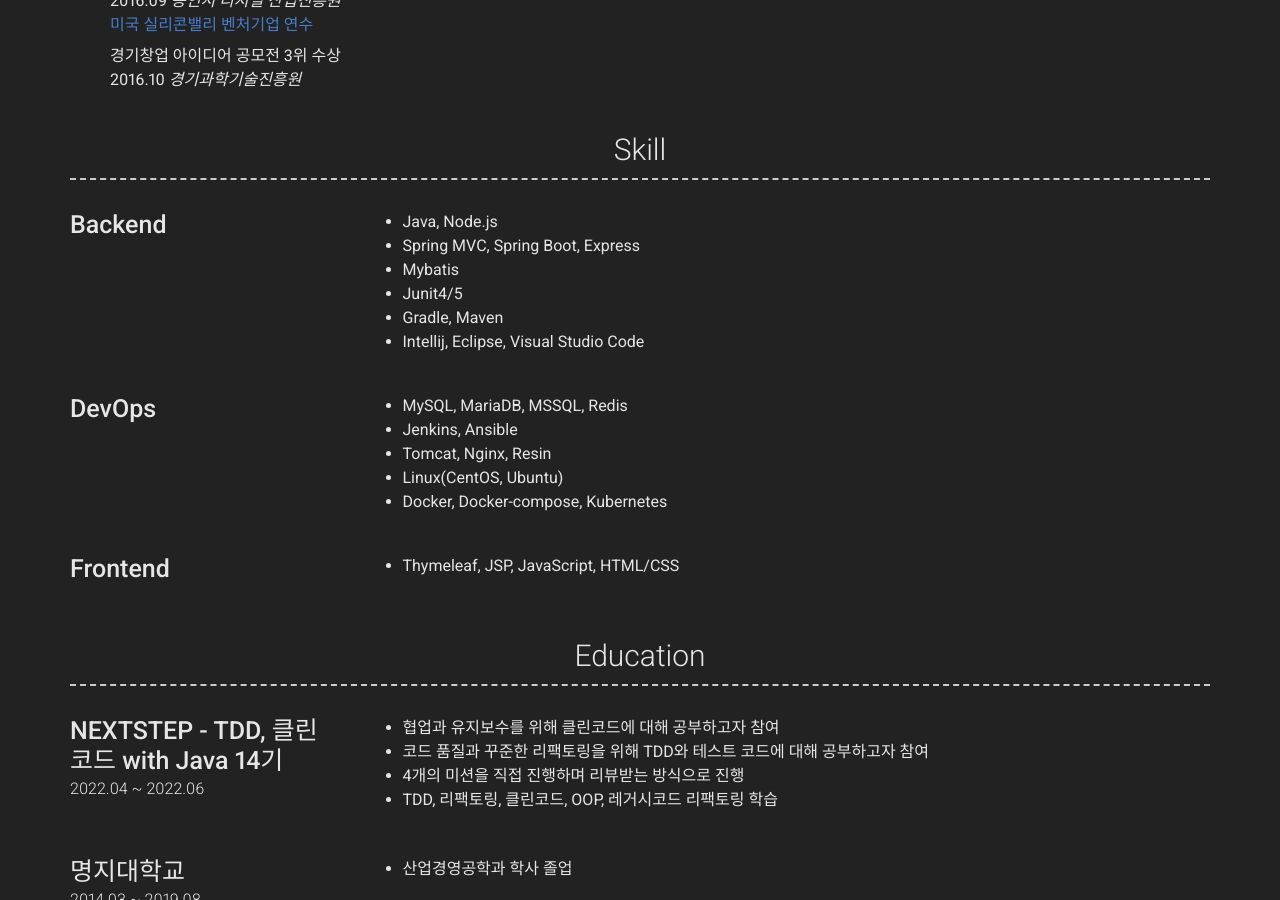
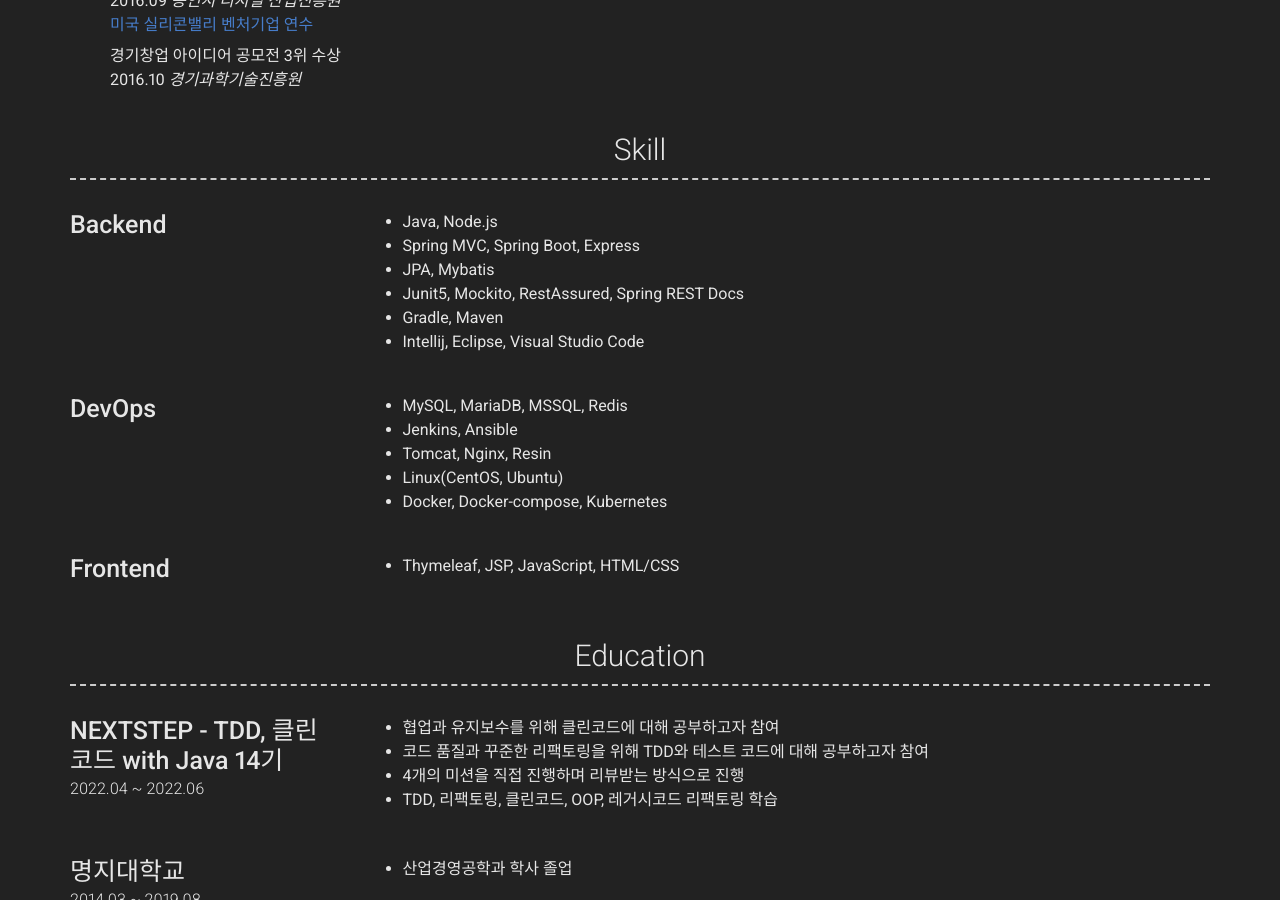
Before and after one commit to wlroh/wlroh.github.io, a Jekyll site: the page built from resume.md, in a window 1280 px wide and 900 px high, scrolled down 3895 px. Built offline with Jekyll 4.4.1, drawn with Linux system fonts in a browser that asks for light colours; nearby versions of some CDN libraries.

Commit message:
docs: skill 최신화

```diff
--- a/_data/resume/skill.yml
+++ b/_data/resume/skill.yml
@@ -7,8 +7,8 @@
       description: | # this will include new lines to allow paragraphs
         * Java, Node.js
         * Spring MVC, Spring Boot, Express
-        * Mybatis
-        * Junit4/5
+        * JPA, Mybatis
+        * Junit5, Mockito, RestAssured, Spring REST Docs
         * Gradle, Maven
         * Intellij, Eclipse, Visual Studio Code
     - layout: left
```
